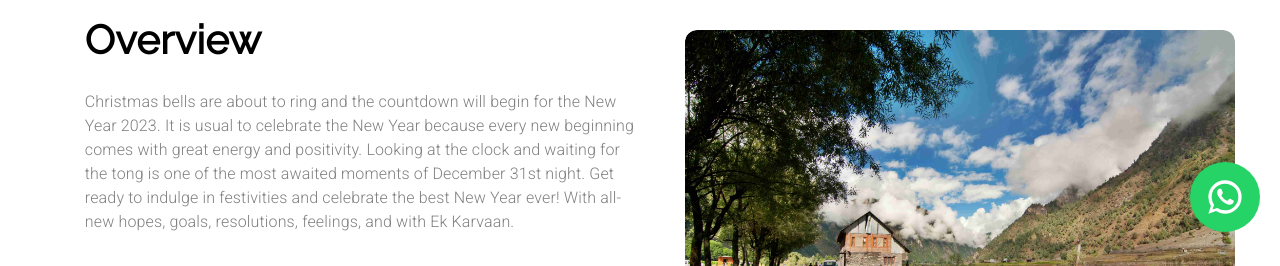
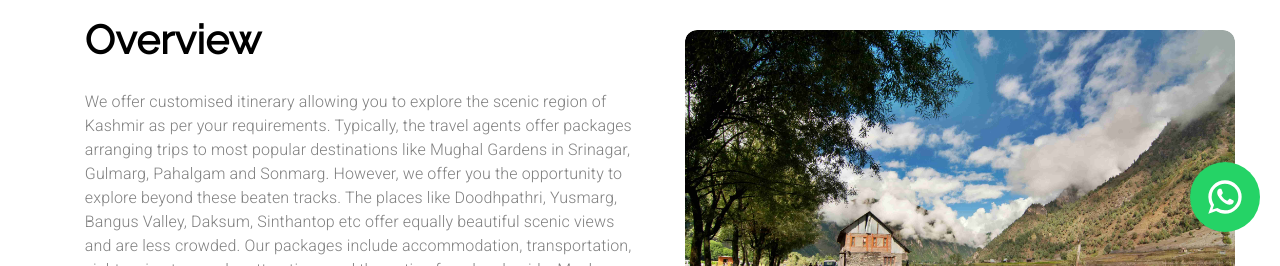
Before and after one commit to basitbc/discoverKashmir-NEXTjs, a Next.js app: page /packages in a window 1280 px wide. Shown: the part 534-800 px from the top of the page. Built offline with nearby package versions, Linux system fonts and the light colour scheme; a web font is replaced by a local one.

Commit message:
Update index.js

```diff
--- a/pages/packages/index.js
+++ b/pages/packages/index.js
@@ -49,13 +49,9 @@ const Packages = ({ packagesData }) => {
               </Typography>
             </Grid>
             <Typography sx={{ fontSize: '16px', color: 'gray', pt: '20px' }}>
-              Christmas bells are about to ring and the countdown will begin for
-              the New Year 2023. It is usual to celebrate the New Year because
-              every new beginning comes with great energy and positivity.
-              Looking at the clock and waiting for the tong is one of the most
-              awaited moments of December 31st night. Get ready to indulge in
-              festivities and celebrate the best New Year ever! With all-new
-              hopes, goals, resolutions, feelings, and with Ek Karvaan.
+             We offer customised itinerary allowing you to explore the scenic region of Kashmir as per your requirements. Typically, the travel agents offer packages arranging trips to most popular destinations like Mughal Gardens in Srinagar, Gulmarg, Pahalgam and Sonmarg. However, we offer you the opportunity to explore beyond these beaten tracks. The places like Doodhpathri, Yusmarg, Bangus Valley, Daksum, Sinthantop etc offer equally beautiful scenic views and are less crowded.
+
+Our packages include accommodation, transportation, sightseeing to popular attractions and the option for a local guide. Meals may be included or offered as add-ons. Our services are our investment and ensure you have a  safe and enjoyable experience. Stay updated on travel advisories before planning your trip.
             </Typography>
           </Grid>
           <Grid item className={styles.pkgImgContainer}>
```
